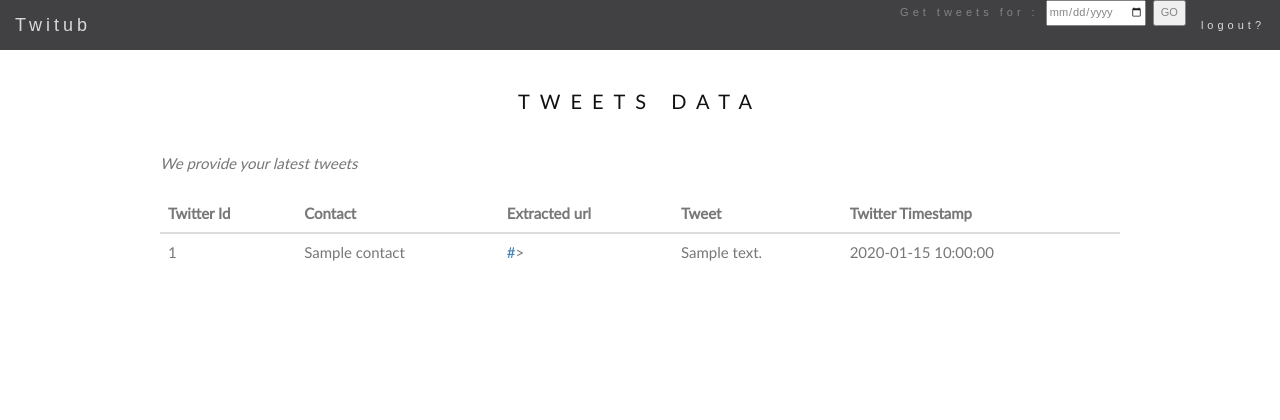
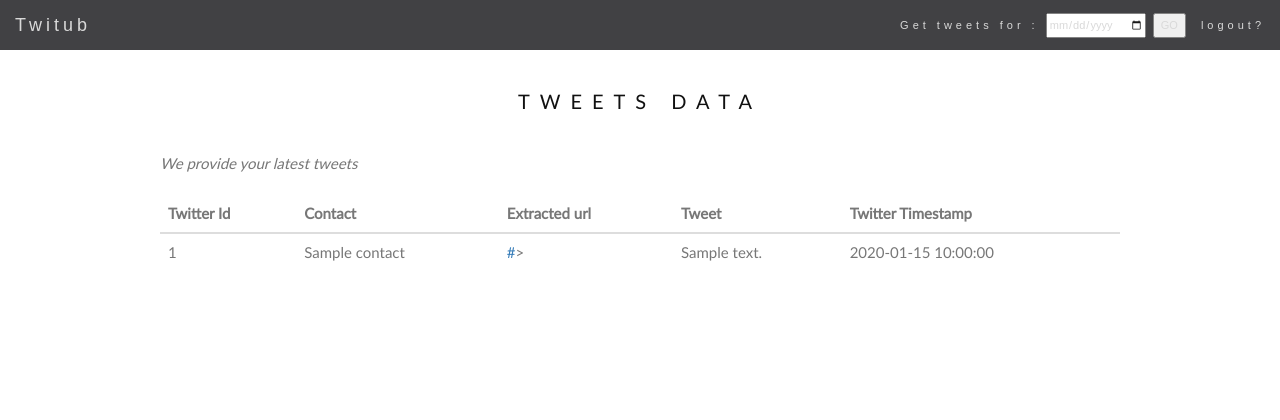
Before and after one commit to rtspeaks360/twitter-url-bookmark, a Flask app: template templates/tweets-new.html in a window 1280 px wide. Shown: the top 420 px of the page. Run offline with Flask 2, Linux system fonts and the light colour scheme; the template is opened without the code that fills it: most values are stand-ins (such as "Sample title", 1, 10 or a date in 2020); some libraries are stand-ins or nearby versions; some web fonts are replaced.

Commit message:
changed form color using p.

```diff
--- a/templates/tweets-new.html
+++ b/templates/tweets-new.html
@@ -31,9 +31,10 @@
         <div class="collapse navbar-collapse" id="myNavbar">
           <ul class="nav navbar-nav navbar-right">
           	<li id="form-list-element">
-          		<form method="POST" style="margin-top: 12.5px color:#d5d5d5" >Get tweets for :
-      				<input type="date" name="tweets_for_date" required>
-      				<input type="submit" value="GO">
+          		<form method="POST" style="margin-top: 12.5px " ><p style="color:#d5d5d5">Get tweets for :
+        				<input type="date" name="tweets_for_date" required>
+        				<input type="submit" value="GO">
+              </p>
       			</form>
           	</li>
             <li><a href="{{url_for('logout')}}">logout?</a></li>
```
